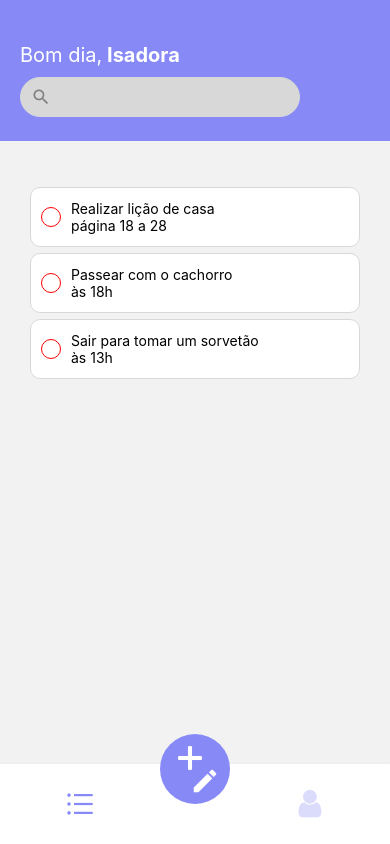
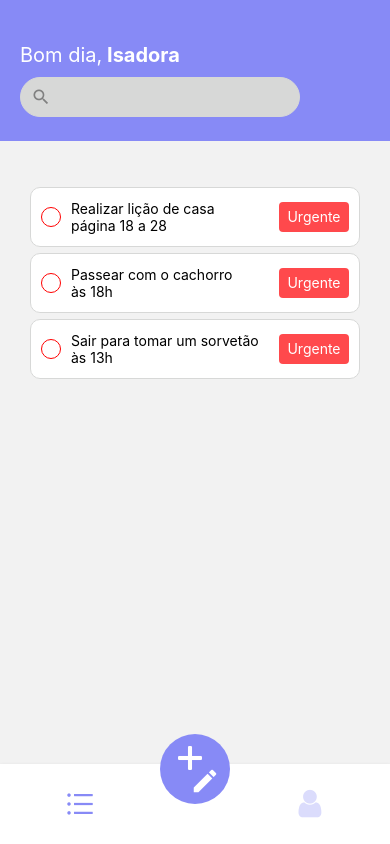
Before and after one commit to Isadora1003/MinhaLista, a React Native app: screen /BottomRoutes in a window 390 px wide. Built offline with nearby package versions, Linux system fonts and the light colour scheme.

Commit message:
Criando cards e flag, para status dos prprios cards

```diff
--- /dev/null
+++ b/src/components/Flag/index.tsx
@@ -0,0 +1,16 @@
+import React from "react";
+import { TouchableOpacity, View, Text } from "react-native";
+import { style } from "./style";
+
+type Props = {
+    caption: string,
+    color: string
+}
+
+export function Flag ({...rest}: Props) {
+    return (
+        <TouchableOpacity style={[style.container, {backgroundColor: rest?.color}]}>
+            <Text style={{color: '#FFF'}}>{rest.caption}</Text>
+        </TouchableOpacity>
+    )
+}
--- /dev/null
+++ b/src/components/Flag/style.ts
@@ -0,0 +1,13 @@
+import { StyleSheet } from "react-native";
+import { themas } from "../../global/themes";
+
+export const style = StyleSheet.create({
+    container: {
+        width: 70,
+        height: 30,
+        alignItems: 'center',
+        justifyContent: 'center',
+        backgroundColor: themas.colors.red,
+        borderRadius: 4
+    }
+})
--- a/src/global/themes.tsx
+++ b/src/global/themes.tsx
@@ -4,6 +4,8 @@
         secondary: "#ffffff",
         lightGray: "#d7d8d7",
         gray: "gray",
-        bgScreen: '#f1f7fa'
+        bgScreen: '#f1f7fa',
+        red: '#FF494C',
+        blueLight: '#87CEF6'
     }
 }
--- a/src/pages/list/index.tsx
+++ b/src/pages/list/index.tsx
@@ -4,6 +4,8 @@
 import { Input } from "../../components/input";
 import { MaterialIcons } from '@expo/vector-icons';
 import { Ball } from "../../components/Ball";
+import { Flag } from "../../components/Flag";
+import { themas } from "../../global/themes";
 
 type PropCard = {
     item: number,
@@ -46,7 +48,7 @@
                             <Text>{item.description}</Text>
                         </View>
                     </View>
-                    {/* <Flag /> */}
+                    <Flag caption="Urgente" color={themas.colors.red} />
                 </View>
             </TouchableOpacity>
         )
```
